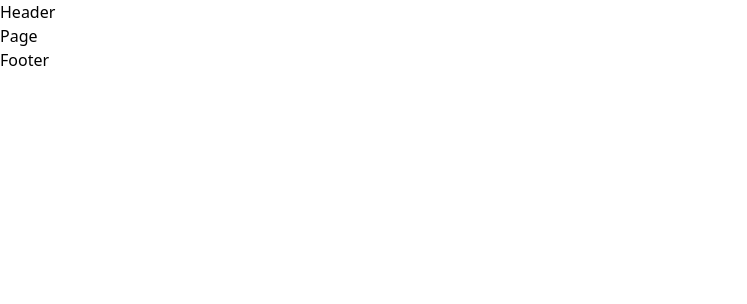
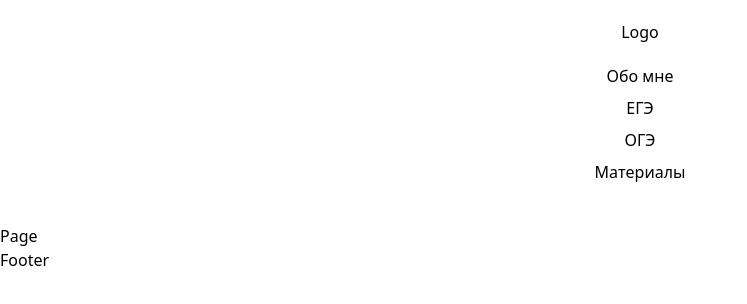
Before and after one commit to szatolokinweb/math-landing, a Next.js app: page / in a window 1280 px wide. Shown: the top 304 px of the page, without its empty margins (0-747 px from the left). Built offline with nearby package versions, Linux system fonts and the light colour scheme.

Commit message:
Обновление

```diff
--- /dev/null
+++ b/src/app/not-found.tsx
@@ -0,0 +1,3 @@
+export default function NotFound() {
+  return <div>NotFound</div>;
+}
--- a/src/components/Header.tsx
+++ b/src/components/Header.tsx
@@ -1,3 +1,34 @@
+import Logo from "./Logo";
+import Nav, { NavLink } from "./Nav";
+
+export const navLinks: NavLink[] = [
+  {
+    href: "/me",
+    title: "Обо мне",
+  },
+  {
+    href: "/ege",
+    title: "ЕГЭ",
+  },
+  {
+    href: "/oge",
+    title: "ОГЭ",
+  },
+  {
+    href: "/documents",
+    title: "Материалы",
+  },
+];
+
 export default function Header() {
-  return <div>Header</div>;
+  return (
+    <div className="p-5">
+      <div className="flex justify-center">
+        <Logo />
+      </div>
+      <div className="m-5">
+        <Nav links={navLinks} />
+      </div>
+    </div>
+  );
 }
--- /dev/null
+++ b/src/components/Logo.tsx
@@ -0,0 +1,3 @@
+export default function Logo() {
+  return <div>Logo</div>;
+}
--- /dev/null
+++ b/src/components/Nav.tsx
@@ -0,0 +1,20 @@
+"use client";
+
+import Link from "next/link";
+
+export type NavLink = {
+  href: string;
+  title: string;
+};
+
+export default function Nav({ links }: { links: NavLink[] }) {
+  return (
+    <div className="flex flex-col gap-2 items-center">
+      {links.map(({ href, title }, index) => (
+        <Link key={index} href={href}>
+          {title}
+        </Link>
+      ))}
+    </div>
+  );
+}
```
